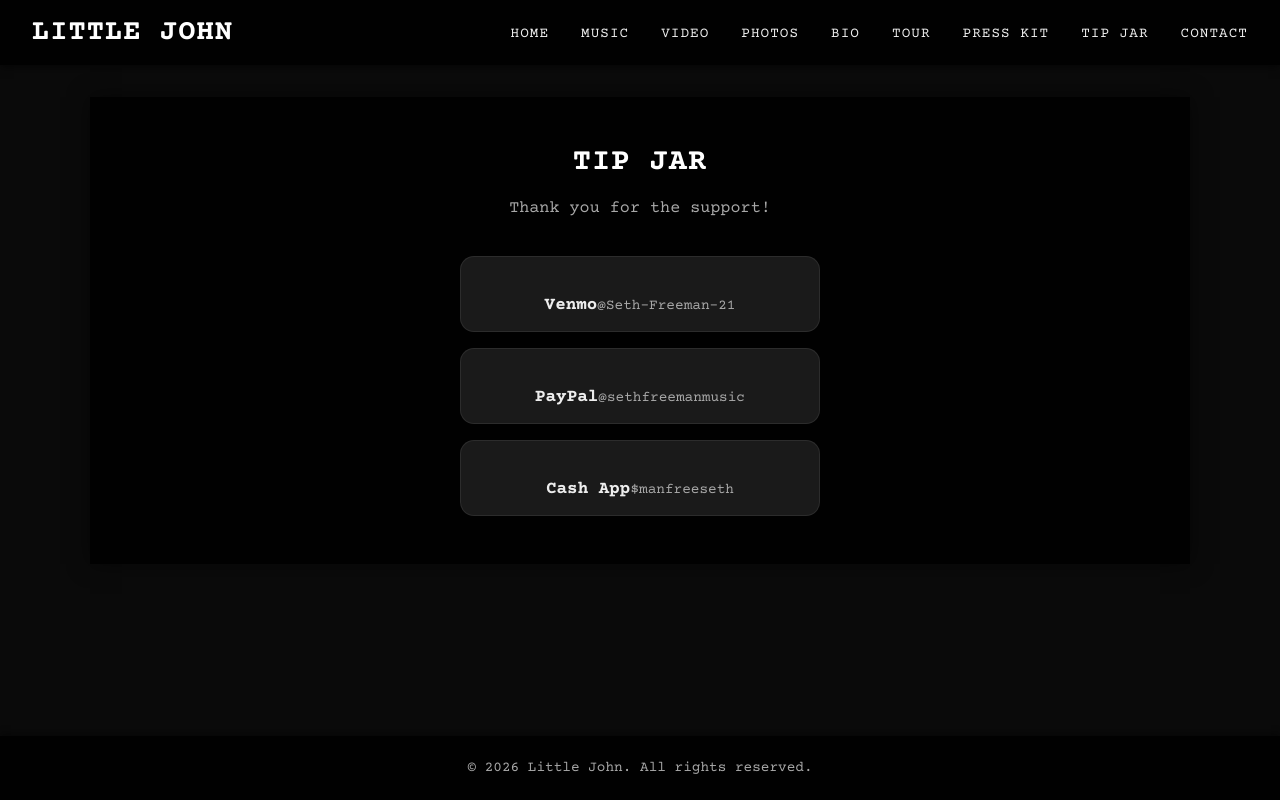
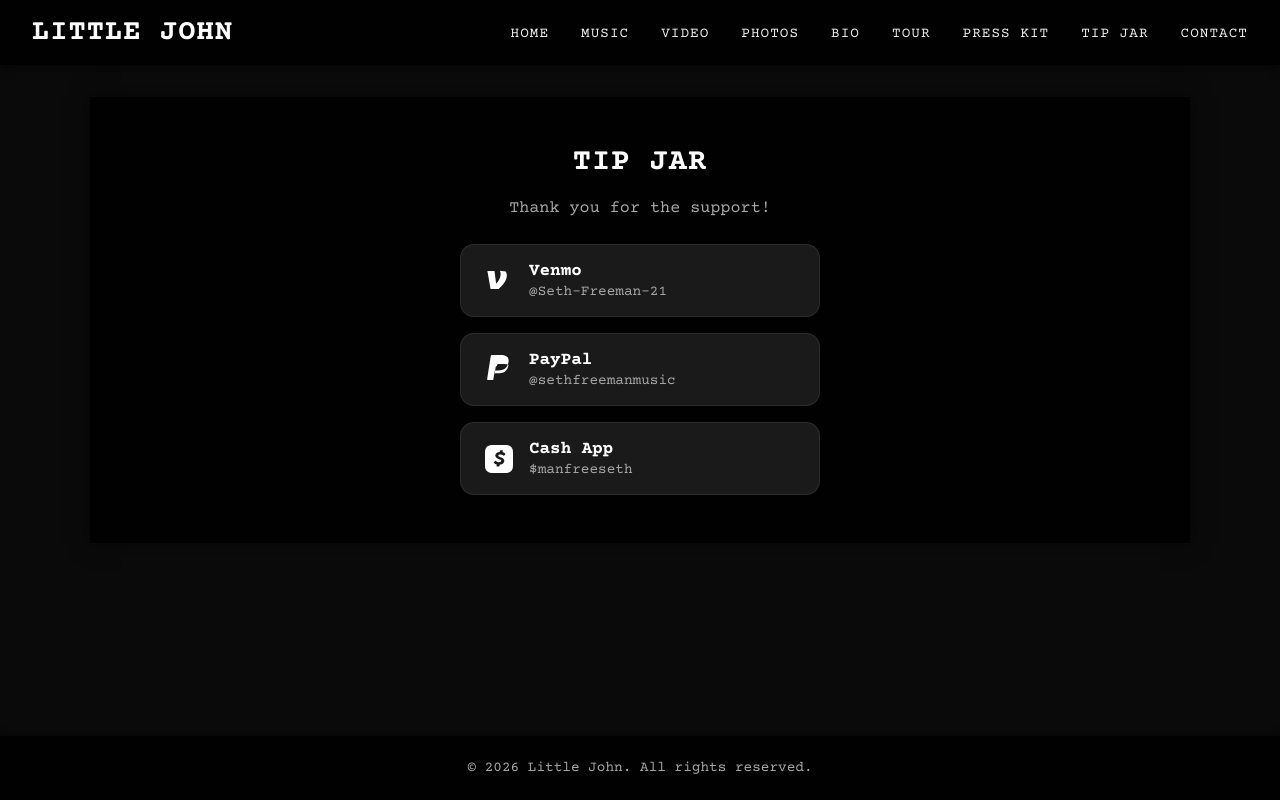
Before and after one commit to sethfreeman/littlejohnrocks, a Next.js app in the folder frontend/: page /tips in a window 1280 px wide. Built offline with nearby package versions, Linux system fonts and the light colour scheme.

Commit message:
Tighten Tip Jar layout and use monochrome icons
Switch cards to a horizontal icon+text row, space the name and handle,
trim the gap above the cards, and replace full-color brand icons with
currentColor monochrome versions to match the mono theme.

```diff
--- a/frontend/app/tips/page.js
+++ b/frontend/app/tips/page.js
@@ -5,36 +5,22 @@
   description: 'Support Little John.',
 }
 
+// Monochrome icons — use currentColor so they match the mono/typewriter theme.
 const VenmoIcon = () => (
-  <svg viewBox="0 0 111 111" aria-hidden="true" focusable="false">
-    <rect width="111" height="111" rx="20" fill="#3D95CE" />
-    <path
-      d="M82.5 22c2.9 4.8 4.2 9.7 4.2 16C86.7 57.5 68.2 80 53.8 91H22L9.5 20h28.3l6.3 50.8C53.3 61.7 62 45.8 62 33.8c0-6.7-1.2-11.2-3-14.8L82.5 22z"
-      fill="#fff"
-    />
+  <svg viewBox="0 0 111 111" fill="currentColor" aria-hidden="true" focusable="false">
+    <path d="M82.5 22c2.9 4.8 4.2 9.7 4.2 16C86.7 57.5 68.2 80 53.8 91H22L9.5 20h28.3l6.3 50.8C53.3 61.7 62 45.8 62 33.8c0-6.7-1.2-11.2-3-14.8L82.5 22z" />
   </svg>
 )
 
 const PayPalIcon = () => (
-  <svg viewBox="0 0 24 24" aria-hidden="true" focusable="false">
-    <path
-      d="M7.076 21.337H2.47a.641.641 0 0 1-.633-.74L4.944.901C5.026.382 5.474 0 5.998 0h7.46c2.57 0 4.578.543 5.69 1.81 1.01 1.15 1.304 2.42 1.012 4.287-.023.143-.047.288-.077.437-.983 5.05-4.349 6.797-8.647 6.797h-2.19c-.524 0-.968.382-1.05.9l-1.12 7.106zm14.146-14.42a3.35 3.35 0 0 0-.607-.541c-.013.076-.026.175-.041.254-.93 4.778-4.005 7.201-9.138 7.201h-2.19a.563.563 0 0 0-.556.479l-1.187 7.527h-.506l-.24 1.516a.56.56 0 0 0 .554.647h3.882c.46 0 .85-.334.922-.788.06-.26.76-4.852.816-5.09a.932.932 0 0 1 .923-.788h.58c3.76 0 6.705-1.528 7.565-5.946.36-1.847.174-3.388-.777-4.471z"
-      fill="#009cde"
-    />
-    <path
-      d="M6.635 8.925c.088-.562.451-.998.94-1.118.226-.056.46-.08.7-.08h5.09c.604 0 1.167.04 1.678.123.148.024.292.052.43.085.138.032.271.069.399.111.065.021.128.043.19.067.24.091.463.202.664.336.24-1.527-.002-2.565-1.027-3.505-1.13-1.04-3.173-1.484-5.784-1.484H6.455c-.524 0-.968.382-1.05.9L2.79 20.28a.641.641 0 0 0 .633.74h4.607l1.157-7.343-2.552-4.752z"
-      fill="#012169"
-    />
+  <svg viewBox="0 0 24 24" fill="currentColor" aria-hidden="true" focusable="false">
+    <path d="M7.076 21.337H2.47a.641.641 0 0 1-.633-.74L4.944.901C5.026.382 5.474 0 5.998 0h7.46c2.57 0 4.578.543 5.69 1.81 1.01 1.15 1.304 2.42 1.012 4.287-.023.143-.047.288-.077.437-.983 5.05-4.349 6.797-8.647 6.797h-2.19c-.524 0-.968.382-1.05.9l-1.12 7.106zm2.98-11.9c-.49.12-.853.556-.94 1.118l-.84 5.33-.117.74c.082-.518.526-.9 1.05-.9h2.19c4.298 0 7.664-1.747 8.647-6.797.03-.149.054-.294.077-.437-.26-.138-.542-.256-.846-.354-.075-.024-.15-.047-.228-.068a7.1 7.1 0 0 0-.399-.111 10.6 10.6 0 0 0-.43-.085 15.9 15.9 0 0 0-1.678-.123h-5.09c-.24 0-.474.024-.7.08z" />
   </svg>
 )
 
 const CashAppIcon = () => (
-  <svg viewBox="0 0 24 24" aria-hidden="true" focusable="false">
-    <rect width="24" height="24" rx="5" fill="#00D54B" />
-    <path
-      d="M15.34 8.27c-.56-.46-1.32-.73-2.18-.77l-.22-1.04a.28.28 0 0 0-.27-.21h-1.12a.28.28 0 0 0-.27.34l.21.97c-.55.05-1.06.18-1.5.4-.7.34-1.19.9-1.3 1.56-.1.6.07 1.16.49 1.58.38.38.94.65 1.72.82l.87.19c.56.12.93.27 1.1.44.14.14.19.32.15.55-.08.44-.57.72-1.29.72-.59 0-1.06-.14-1.38-.4-.24-.2-.38-.47-.4-.8a.28.28 0 0 0-.28-.26H8.2a.28.28 0 0 0-.28.3c.06.82.44 1.5 1.09 1.97.57.42 1.33.67 2.2.73l.22 1.04c.05.22.24.37.47.37h1.1a.28.28 0 0 0 .27-.34l-.21-.98c.62-.06 1.18-.21 1.64-.47.71-.39 1.17-.99 1.27-1.68.1-.63-.08-1.2-.52-1.63-.38-.37-.95-.64-1.76-.81l-.85-.18c-.53-.11-.88-.26-1.04-.42a.52.52 0 0 1-.13-.5c.08-.42.54-.68 1.21-.68.52 0 .93.12 1.22.36.21.17.34.41.38.7.03.16.17.27.33.27h1.47c.17 0 .3-.14.28-.31-.1-.75-.48-1.38-1.12-1.83z"
-      fill="#fff"
-    />
+  <svg viewBox="0 0 24 24" fill="currentColor" aria-hidden="true" focusable="false">
+    <path d="M23.59 3.47A5.1 5.1 0 0 0 20.54.42C19.23 0 18.03 0 15.62 0H8.38C5.97 0 4.77 0 3.46.42A5.1 5.1 0 0 0 .41 3.47C0 4.78 0 5.98 0 8.39v7.24c0 2.41 0 3.61.41 4.92a5.1 5.1 0 0 0 3.05 3.05C4.77 24 5.97 24 8.38 24h7.24c2.41 0 3.61 0 4.92-.42a5.1 5.1 0 0 0 3.05-3.05c.41-1.31.41-2.51.41-4.92V8.39c0-2.41 0-3.61-.42-4.92zM17.42 8.1l-.93.92a.5.5 0 0 1-.67.02 4.4 4.4 0 0 0-2.82-1c-.84 0-1.68.28-1.68 1.04 0 .77.89.99 1.92 1.38 1.8.6 3.3 1.36 3.3 3.13 0 1.93-1.5 3.26-3.95 3.4l-.22 1.03a.49.49 0 0 1-.48.39h-1.54l-.08-.01a.49.49 0 0 1-.38-.58l.24-1.08a5.6 5.6 0 0 1-2.47-1.34v-.01a.48.48 0 0 1 0-.68l1-.96a.49.49 0 0 1 .66 0 4 4 0 0 0 2.76 1.08c1.12 0 1.87-.48 1.87-1.23 0-.76-.77-.97-2.23-1.52-1.23-.44-2.9-1.16-2.9-2.98 0-2.08 1.73-3.1 3.76-3.19l.21-1.05a.49.49 0 0 1 .48-.39h1.53l.09.01c.26.06.43.31.37.58l-.23 1.04a5.4 5.4 0 0 1 2.17 1.14l.02.02a.48.48 0 0 1-.01.68z" />
   </svg>
 )
 
--- a/frontend/app/tips/tips.css
+++ b/frontend/app/tips/tips.css
@@ -13,7 +13,7 @@
   color: var(--text-muted);
   text-align: center;
   max-width: 560px;
-  margin: 0 auto 2rem;
+  margin: 0 auto 1.25rem;
 }
 
 .tips-page .tip-links {
@@ -25,9 +25,9 @@
 
 .tips-page .tip-button {
   display: flex;
-  flex-direction: column;
+  flex-direction: row;
   align-items: center;
-  gap: 0.25rem;
+  gap: 1rem;
   width: 100%;
   max-width: 360px;
   padding: 16px 24px;
@@ -44,12 +44,33 @@
   transform: translateY(-2px);
 }
 
+.tips-page .tip-icon {
+  display: inline-flex;
+  flex-shrink: 0;
+  color: var(--text-bright);
+}
+
+.tips-page .tip-icon svg {
+  width: 28px;
+  height: 28px;
+  display: block;
+}
+
+.tips-page .tip-text {
+  display: flex;
+  flex-direction: column;
+  gap: 0.2rem;
+  min-width: 0;
+}
+
 .tips-page .tip-name {
   font-size: 1.1rem;
   font-weight: 700;
+  color: var(--text-bright);
 }
 
 .tips-page .tip-handle {
   font-size: 0.9rem;
   color: var(--text-muted);
+  word-break: break-all;
 }
```
